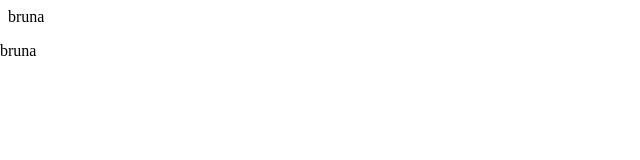
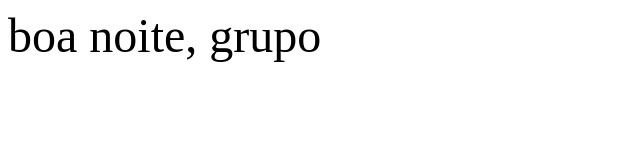
Before and after one commit to BrunaCardoso7/estudosProgramacao, a plain HTML site: page e isso/index.html in a window 1280 px wide. Shown: the whole page, without its empty margins (0-640 px from the left). Drawn offline with Linux system fonts and the light colour scheme.

Commit message:
Update index.html

```diff
--- a/e isso/index.html
+++ b/e isso/index.html
@@ -10,19 +10,21 @@
 
     <script>
         const text = document.createElement('p');
-        let nome = text.textContent = 'bruna';
+        let nome = text.textContent = 'boa noite, grupo';
+        text.style.fontSize = '2em';
 
-        const elementoPai = document.querySelector('body')
-        elementoPai.parentElement.appendChild(text)
+        const elementoPai = document.querySelector('body');
+        // elementoPai.parentElement.appendChild(text);
 
         let newArray = Array.from(nome);
         newArray.forEach((i, index)=>{
             setTimeout(function(){
-                const span = document.createElement('span')
+                const span = document.createElement('span');
+                span.style.fontSize = '3em';
                 span.textContent = i;
 
-                elementoPai.appendChild(span)
-            },1000*(index+1))
+                elementoPai.appendChild(span);
+            },200*(index+1));
         })
 
     </script>
```
